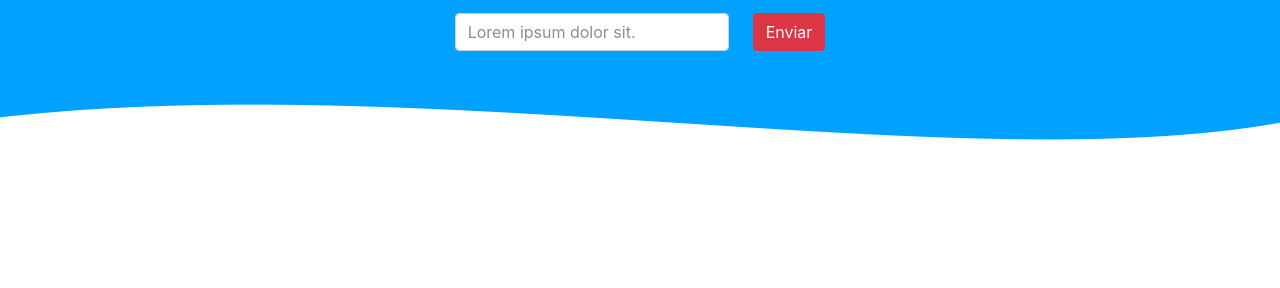
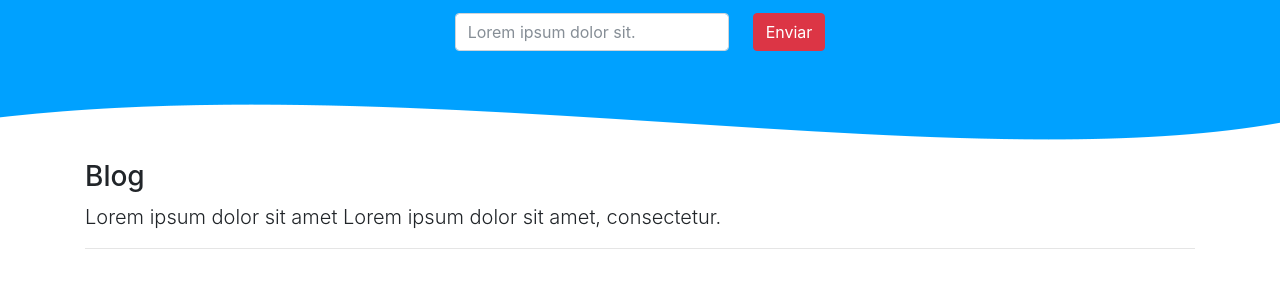
Before and after one commit to isaaccolls/bootstrap, a plain HTML site: page bootstrap-4.0.0-beta.2-dist/index.html in a window 1280 px wide. Shown: the part 240-528 px from the top of the page. Drawn offline with nearby package versions, Linux system fonts and the light colour scheme.

Commit message:
main started

```diff
--- a/bootstrap-4.0.0-beta.2-dist/index.html
+++ b/bootstrap-4.0.0-beta.2-dist/index.html
@@ -60,6 +60,14 @@
     </div>
     <!-- fin slider -->
 
+    <!-- main -->
+    <div class="container">
+      <h3>Blog</h3>
+      <p class="lead">Lorem ipsum dolor sit amet Lorem ipsum dolor sit amet, consectetur.</p>
+      <hr>
+    </div>
+    <!-- fin main -->
+
     <!-- Optional JavaScript -->
     <!-- jQuery first, then Popper.js, then Bootstrap JS -->
     <script src="https://code.jquery.com/jquery-3.2.1.slim.min.js" integrity="sha384-KJ3o2DKtIkvYIK3UENzmM7KCkRr/rE9/Qpg6aAZGJwFDMVNA/GpGFF93hXpG5KkN" crossorigin="anonymous"></script>
```
